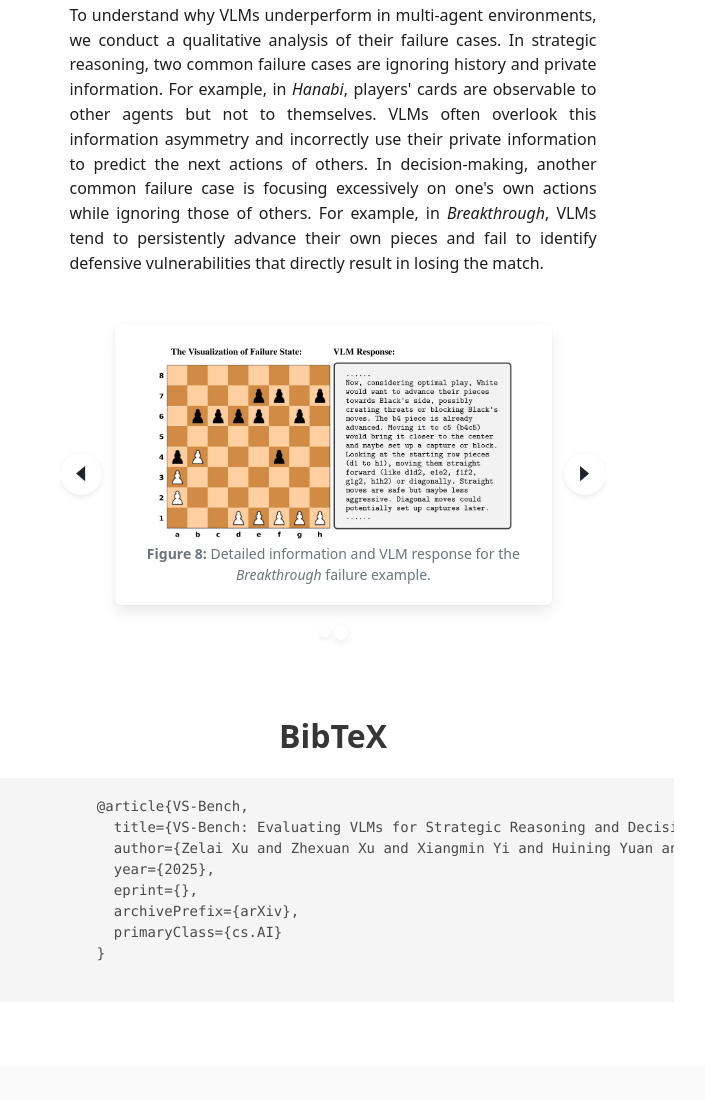
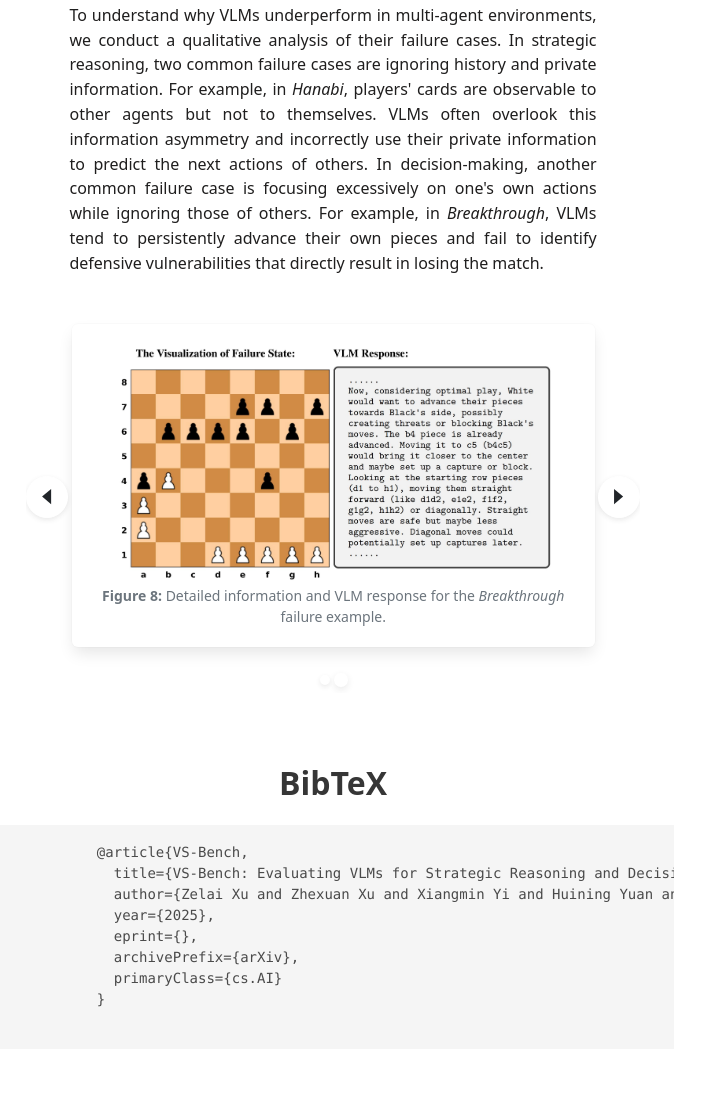
Before and after one commit to y1501028421/vs-bench-fork.github.io, a plain HTML site: page index.html in a window 1280 px wide. Shown: the part 8169-9269 px from the top of the page, without its empty margins (307-1012 px from the left). Drawn offline with nearby package versions, Linux system fonts and the light colour scheme; some icons are missing; a web font is replaced by a local one.

Commit message:
Update carousel

```diff
--- a/index.html
+++ b/index.html
@@ -950,18 +950,18 @@
           </div>
         </div>
 
-        <div id="results-carousel" class="carousel results-carousel" style="max-width: 80%; margin: auto;" data-autoplay="true" data-pagination="false">
-          <div class="box mx-auto my-4" style="max-width: 80%;">
+        <div id="results-carousel" class="carousel results-carousel" style="max-width: 90%; margin: auto;" data-autoplay="true" data-pagination="false">
+          <div class="box mx-auto my-4" style="max-width: 85%;">
             <div class="content has-text-centered" style="margin-bottom: 0rem;">
-              <img src="website/img/fail_hanabi.jpg" alt="" width="150%" />
+              <img src="website/img/fail_hanabi.jpg" alt="" width="122%" />
               <figcaption class="figure-caption">
                 <b>Figure 7:</b> Detailed information and VLM response for the <i>Hanabi</i> failure example.
               </figcaption>
             </div>
           </div>
-          <div class="box mx-auto my-4" style="max-width: 80%;">
+          <div class="box mx-auto my-4" style="max-width: 85%;">
             <div class="content has-text-centered" style="margin-bottom: 0rem;">
-              <img src="website/img/fail_breakthrough.jpg" alt="" width="150%" />
+              <img src="website/img/fail_breakthrough.jpg" alt="" width="122%" />
               <figcaption class="figure-caption">
                 <b>Figure 8:</b> Detailed information and VLM response for the <i>Breakthrough</i> failure example.
               </figcaption>
```
